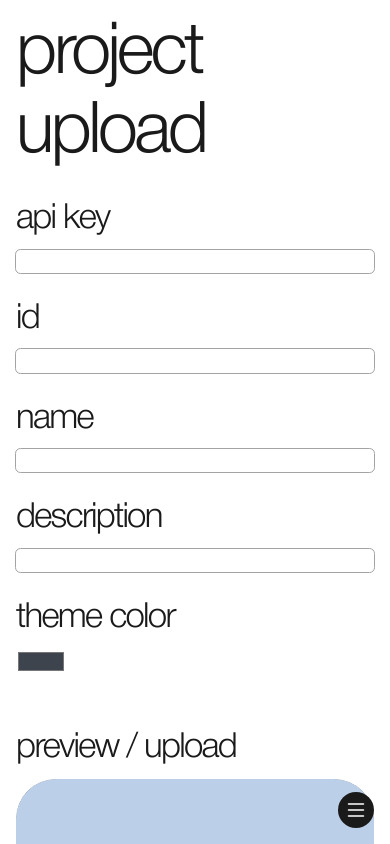
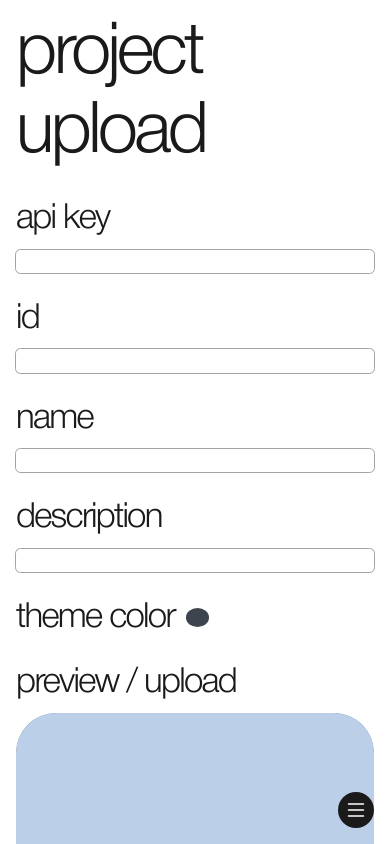
Before and after one commit to JunHyeokShin/hyk-portfolio-front, a Next.js app: page /project/write in a window 390 px wide. Shown: the top 844 px of the page. Built offline with nearby package versions, Linux system fonts and the light colour scheme; no server answers.

Commit message:
apply animation to write page preview card / fix write page styles

```diff
--- a/src/app/project/write/page.module.css
+++ b/src/app/project/write/page.module.css
@@ -25,15 +25,6 @@
   display: flex;
   flex-direction: column;
 
-  & label {
-    margin-bottom: 1.25rem;
-
-    font-size: 3.863rem;
-    font-weight: 300;
-    line-height: 110%;
-    letter-spacing: -0.05em;
-  }
-
   & input[type="password"],
   & input[type="text"] {
     margin-bottom: 3rem;
@@ -48,8 +39,16 @@
     letter-spacing: -0.01em;
   }
 
-  & input {
-    margin-bottom: 3rem;
+  & input[type="color"] {
+    border: none;
+    width: 3rem;
+    height: 3rem;
+    background-color: transparent;
+
+    &::-webkit-color-swatch {
+      border-radius: 50%;
+      border: none;
+    }
   }
 
   & textarea {
@@ -63,6 +62,30 @@
     line-height: 110%;
     letter-spacing: -0.01em;
   }
+}
+
+.main-top-left-label {
+  margin-bottom: 1.25rem;
+
+  font-size: 3.863rem;
+  font-weight: 300;
+  line-height: 110%;
+  letter-spacing: -0.05em;
+}
+
+.theme-color-input-container {
+  margin-bottom: 1.25rem;
+
+  display: flex;
+  align-items: center;
+  gap: 1rem;
+}
+
+.main-top-left-label-theme-color {
+  font-size: 3.863rem;
+  font-weight: 300;
+  line-height: 110%;
+  letter-spacing: -0.05em;
 }
 
 .main-top-right,
@@ -100,6 +123,7 @@
 .preview-thumbnail-wrapper {
   border-radius: 2.5rem;
   overflow: hidden;
+  position: relative;
 }
 
 .preview-thumbnail-label {
@@ -112,6 +136,30 @@
 
   display: block;
   user-select: none;
+}
+
+.preview-thumbnail-remove-icon {
+  border-radius: 50%;
+
+  position: absolute;
+  top: 1rem;
+  right: 1rem;
+
+  background-color: rgba(0, 0, 0, 0.3);
+
+  color: var(--white);
+  font-size: 1.476rem;
+  line-height: 0;
+
+  cursor: pointer;
+
+  &:hover {
+    background-color: rgba(0, 0, 0, 0.35);
+  }
+
+  &:active {
+    background-color: rgba(0, 0, 0, 0.4);
+  }
 }
 
 .preview-info {
@@ -195,6 +243,15 @@
   border: 0.05rem inset;
 }
 
+.main-bottom-left-label {
+  margin-bottom: 1.25rem;
+
+  font-size: 3.863rem;
+  font-weight: 300;
+  line-height: 110%;
+  letter-spacing: -0.05em;
+}
+
 .main-bottom-right-header {
   display: flex;
   align-items: baseline;
@@ -206,6 +263,8 @@
 
   font-size: 1.877rem;
   line-height: 0;
+
+  cursor: pointer;
 
   &:hover {
     background-color: rgba(0, 0, 0, 0.05);
@@ -235,6 +294,8 @@
 
   font-size: 1.476rem;
   line-height: 0;
+
+  cursor: pointer;
 
   &:hover {
     background-color: rgba(0, 0, 0, 0.05);
@@ -271,12 +332,6 @@
 
   .main-top-left,
   .main-bottom-left {
-    & label {
-      margin-bottom: calc(1.25rem * 0.875);
-
-      font-size: calc(3.863rem * 0.875);
-    }
-
     & input[type="password"],
     & input[type="text"] {
       margin-bottom: calc(3rem * 0.875);
@@ -287,8 +342,9 @@
       font-size: calc(1.877rem * 0.875);
     }
 
-    & input {
-      margin-bottom: calc(3rem * 0.875);
+    & input[type="color"] {
+      width: calc(3rem * 0.875);
+      height: calc(3rem * 0.875);
     }
 
     & textarea {
@@ -298,6 +354,22 @@
 
       font-size: calc(1.877rem * 0.875);
     }
+  }
+
+  .main-top-left-label {
+    margin-bottom: calc(1.25rem * 0.875);
+
+    font-size: calc(3.863rem * 0.875);
+  }
+
+  .theme-color-input-container {
+    margin-bottom: calc(1.25rem * 0.875);
+
+    gap: calc(1rem * 0.875);
+  }
+
+  .main-top-left-label-theme-color {
+    font-size: calc(3.863rem * 0.875);
   }
 
   .main-top-right,
@@ -316,6 +388,12 @@
   .hr {
     margin-bottom: calc(3rem * 0.875);
     border: calc(0.05rem * 0.875) inset;
+  }
+
+  .main-bottom-left-label {
+    margin-bottom: calc(1.25rem * 0.875);
+
+    font-size: calc(3.863rem * 0.875);
   }
 
   .main-bottom-right-header {
@@ -362,12 +440,6 @@
 
   .main-top-left,
   .main-bottom-left {
-    & label {
-      margin-bottom: calc(1.25rem * 0.75);
-
-      font-size: calc(3.863rem * 0.75);
-    }
-
     & input[type="password"],
     & input[type="text"] {
       margin-bottom: calc(3rem * 0.75);
@@ -378,8 +450,9 @@
       font-size: calc(1.877rem * 0.75);
     }
 
-    & input {
-      margin-bottom: calc(3rem * 0.75);
+    & input[type="color"] {
+      width: calc(3rem * 0.75);
+      height: calc(3rem * 0.75);
     }
 
     & textarea {
@@ -389,6 +462,22 @@
 
       font-size: calc(1.877rem * 0.75);
     }
+  }
+
+  .main-top-left-label {
+    margin-bottom: calc(1.25rem * 0.75);
+
+    font-size: calc(3.863rem * 0.75);
+  }
+
+  .theme-color-input-container {
+    margin-bottom: calc(1.25rem * 0.75);
+
+    gap: calc(1rem * 0.75);
+  }
+
+  .main-top-left-label-theme-color {
+    font-size: calc(3.863rem * 0.75);
   }
 
   .main-top-right,
@@ -407,6 +496,12 @@
   .hr {
     margin-bottom: calc(3rem * 0.75);
     border: calc(0.05rem * 0.75) inset;
+  }
+
+  .main-bottom-left-label {
+    margin-bottom: calc(1.25rem * 0.75);
+
+    font-size: calc(3.863rem * 0.75);
   }
 
   .main-bottom-right-header {
@@ -454,12 +549,6 @@
 
   .main-top-left,
   .main-bottom-left {
-    & label {
-      margin-bottom: calc(1.25rem * 0.625);
-
-      font-size: calc(3.863rem * 0.625);
-    }
-
     & input[type="password"],
     & input[type="text"] {
       margin-bottom: calc(3rem * 0.625);
@@ -470,8 +559,9 @@
       font-size: calc(1.877rem * 0.625);
     }
 
-    & input {
-      margin-bottom: calc(3rem * 0.625);
+    & input[type="color"] {
+      width: calc(3rem * 0.625);
+      height: calc(3rem * 0.625);
     }
 
     & textarea {
@@ -481,6 +571,22 @@
 
       font-size: calc(1.877rem * 0.625);
     }
+  }
+
+  .main-top-left-label {
+    margin-bottom: calc(1.25rem * 0.625);
+
+    font-size: calc(3.863rem * 0.625);
+  }
+
+  .theme-color-input-container {
+    margin-bottom: 0;
+
+    gap: calc(1rem * 0.625);
+  }
+
+  .main-top-left-label-theme-color {
+    font-size: calc(3.863rem * 0.625);
   }
 
   .main-top-right,
@@ -499,6 +605,12 @@
   .hr {
     margin-bottom: calc(3rem * 0.625);
     border: calc(0.05rem * 0.625) inset;
+  }
+
+  .main-bottom-left-label {
+    margin-bottom: calc(1.25rem * 0.625);
+
+    font-size: calc(3.863rem * 0.625);
   }
 
   .main-bottom-right-header {
@@ -542,12 +654,6 @@
 
   .main-top-left,
   .main-bottom-left {
-    & label {
-      margin-bottom: calc(1.25rem * 0.5625);
-
-      font-size: calc(3.863rem * 0.5625);
-    }
-
     & input[type="password"],
     & input[type="text"] {
       margin-bottom: calc(3rem * 0.5625);
@@ -558,8 +664,9 @@
       font-size: calc(1.877rem * 0.5625);
     }
 
-    & input {
-      margin-bottom: calc(3rem * 0.5625);
+    & input[type="color"] {
+      width: calc(3rem * 0.5625);
+      height: calc(3rem * 0.5625);
     }
 
     & textarea {
@@ -569,6 +676,20 @@
 
       font-size: calc(1.877rem * 0.5625);
     }
+  }
+
+  .main-top-left-label {
+    margin-bottom: calc(1.25rem * 0.5625);
+
+    font-size: calc(3.863rem * 0.5625);
+  }
+
+  .theme-color-input-container {
+    gap: calc(1rem * 0.5625);
+  }
+
+  .main-top-left-label-theme-color {
+    font-size: calc(3.863rem * 0.5625);
   }
 
   .main-top-right,
@@ -587,6 +708,12 @@
   .hr {
     margin-bottom: calc(3rem * 0.5625);
     border: calc(0.05rem * 0.5625) inset;
+  }
+
+  .main-bottom-left-label {
+    margin-bottom: calc(1.25rem * 0.5625);
+
+    font-size: calc(3.863rem * 0.5625);
   }
 
   .main-bottom-right-header {
--- a/src/app/project/write/page.tsx
+++ b/src/app/project/write/page.tsx
@@ -3,6 +3,7 @@
 import { postProjectRequest } from "@/apis";
 import { ResponseDto } from "@/apis/response";
 import { PostProjectResponseDto } from "@/apis/response/project";
+import gsap from "gsap";
 import Image from "next/image";
 import { useRouter } from "next/navigation";
 import { ChangeEvent, useRef, useState } from "react";
@@ -33,6 +34,24 @@ export default function ProjectWritePage() {
   const [resourcePreviews, setResourcePreviews] = useState<ResourcePreview[]>([]);
 
   const router = useRouter();
+
+  const onUploadButtonMouseEnterHandler = () => {
+    gsap.to("#preview-thumbnail-wrapper", { translateY: "1%", scaleY: 1.02, duration: 0.5, ease: "power2.out" });
+    gsap.to("#preview-thumbnail", { scaleX: 1.1, scaleY: 1.1 / 1.02, duration: 0.5, ease: "power2.out" });
+    gsap.to("#preview-button", { backgroundColor: "#ffffffff", scale: 1.03, duration: 0.5, ease: "power2.out" });
+    gsap.to("#preview-button-text", { color: "#1a1a1a", duration: 0.5, ease: "power2.out" });
+    gsap.to("#preview-button-icon", { top: "-1.5rem", left: "0", duration: 0.5, ease: "power1.out" });
+    gsap.to("#preview-button-icon-second", { top: "0", left: "0", duration: 0.5, ease: "power1.out" });
+  };
+
+  const onUploadButtonMouseLeaveHandler = () => {
+    gsap.to("#preview-thumbnail-wrapper", { translateY: 0, scaleY: 1, duration: 0.5, ease: "power2.out" });
+    gsap.to("#preview-thumbnail", { scale: 1, duration: 0.5, ease: "power2.out" });
+    gsap.to("#preview-button", { backgroundColor: "#00000000", scale: 1, duration: 0.5, ease: "power2.out" });
+    gsap.to("#preview-button-text", { color: "#ffffff", duration: 0.5, ease: "power2.out" });
+    gsap.to("#preview-button-icon", { top: "0", left: "0", duration: 0.5, ease: "power1.out" });
+    gsap.to("#preview-button-icon-second", { top: "1.5rem", left: "0", duration: 0.5, ease: "power1.out" });
+  };
 
   const onApiKeyChangeHandler = (event: ChangeEvent<HTMLInputElement>) => {
     setApiKey(event.target.value);
@@ -89,6 +108,11 @@ export default function ProjectWritePage() {
     }
   };
 
+  const onRemoveThumbnailButtonClickHandler = () => {
+    setThumbnailPreview(undefined);
+    setThumbnailFile(undefined);
+  };
+
   const onRemoveResourceButtonClickHandler = (index: number) => {
     const newResourceFiles = [...resourceFiles];
     const newResourcePreviews = [...resourcePreviews];
@@ -134,22 +158,34 @@ export default function ProjectWritePage() {
       <div className={styles["main"]}>
         <div className={styles["main-top"]}>
           <div className={styles["main-top-left"]}>
-            <label htmlFor="api-key-input">api key</label>
+            <label className={styles["main-top-left-label"]} htmlFor="api-key-input">
+              api key
+            </label>
             <input id="api-key-input" type="password" value={apiKey} onChange={onApiKeyChangeHandler} />
-            <label htmlFor="id-input">id</label>
+            <label className={styles["main-top-left-label"]} htmlFor="id-input">
+              id
+            </label>
             <input id="id-input" type="text" value={id} onChange={onIdChangeHandler} />
-            <label htmlFor="name-input">name</label>
+            <label className={styles["main-top-left-label"]} htmlFor="name-input">
+              name
+            </label>
             <input id="name-input" type="text" value={name} onChange={onNameChangeHandler} />
-            <label htmlFor="description-input">description</label>
+            <label className={styles["main-top-left-label"]} htmlFor="description-input">
+              description
+            </label>
             <input id="description-input" type="text" value={description} onChange={onDescriptionChangeHandler} />
-            <label htmlFor="theme-color-input">theme color</label>
-            <input id="theme-color-input" type="color" value={themeColor} onChange={onThemeColorChangeHandler} />
+            <div className={styles["theme-color-input-container"]}>
+              <label className={styles["main-top-left-label-theme-color"]} htmlFor="theme-color-input">
+                theme color
+              </label>
+              <input id="theme-color-input" type="color" value={themeColor} onChange={onThemeColorChangeHandler} />
+            </div>
           </div>
           <div className={styles["main-top-right"]}>
             <h3>preview / upload</h3>
             <div className={styles["preview-container"]} style={{ background: themeColor }}>
               <div className={styles["preview-info-box"]}>
-                <div className={styles["preview-thumbnail-wrapper"]}>
+                <div className={styles["preview-thumbnail-wrapper"]} id="preview-thumbnail-wrapper">
                   <label htmlFor="thumbnail-input" className={styles["preview-thumbnail-label"]}>
                     <Image
                       src={`${thumbnailPreview ? thumbnailPreview : "/resources/default-thumbnail.png"}`}
@@ -157,8 +193,14 @@ export default function ProjectWritePage() {
                       width={1600}
                       height={1200}
                       className={styles["preview-thumbnail"]}
+                      id="preview-thumbnail"
                     />
                   </label>
+                  {thumbnailFile && (
+                    <div className={styles["preview-thumbnail-remove-icon"]} onClick={onRemoveThumbnailButtonClickHandler}>
+                      <CiCircleRemove />
+                    </div>
+                  )}
                   <input id="thumbnail-input" type="file" accept="image/*" style={{ display: "none" }} onChange={onThumbnailChangeHandler} />
                 </div>
                 <div className={styles["preview-info"]}>
@@ -167,11 +209,21 @@ export default function ProjectWritePage() {
                 </div>
               </div>
               <div className={styles["preview-button-container"]}>
-                <button className={styles["preview-button"]} onClick={onUploadButtonClickHandler}>
-                  <p className={styles["preview-button-text"]}>upload project</p>
+                <button
+                  className={styles["preview-button"]}
+                  id="preview-button"
+                  onClick={onUploadButtonClickHandler}
+                  onMouseEnter={onUploadButtonMouseEnterHandler}
+                  onTouchStart={onUploadButtonMouseEnterHandler}
+                  onMouseLeave={onUploadButtonMouseLeaveHandler}
+                  onTouchEnd={onUploadButtonMouseLeaveHandler}
+                >
+                  <p className={styles["preview-button-text"]} id="preview-button-text">
+                    upload project
+                  </p>
                   <div className={styles["preview-button-icon-wrapper"]}>
-                    <GoArrowUpRight className={styles["preview-button-icon"]} />
-                    <GoArrowUpRight className={styles["preview-button-icon-second"]} />
+                    <GoArrowUpRight className={styles["preview-button-icon"]} id="preview-button-icon" />
+                    <GoArrowUpRight className={styles["preview-button-icon-second"]} id="preview-button-icon-second" />
                   </div>
                 </button>
               </div>
@@ -181,7 +233,9 @@ export default function ProjectWritePage() {
         <hr className={styles["hr"]} />
         <div className={styles["main-bottom"]}>
           <div className={styles["main-bottom-left"]}>
-            <label htmlFor="content-textarea">content</label>
+            <label className={styles["main-bottom-left-label"]} htmlFor="content-textarea">
+              content
+            </label>
             <textarea ref={contentRef} id="content-textarea" rows={20} value={content} onChange={onContentChangeHandler} />
           </div>
           <div className={styles["main-bottom-right"]}>
```
